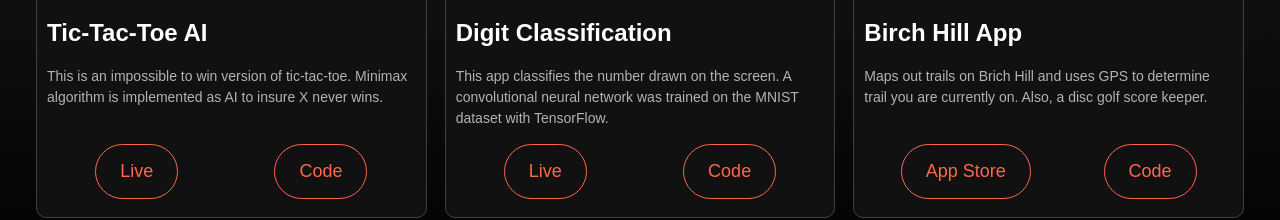
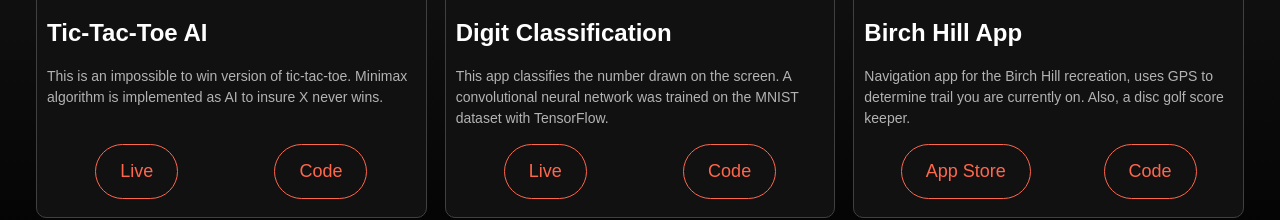
Before and after one commit to blaughlin/portfolio, a plain HTML site: page index.html in a window 1280 px wide. Shown: the part 2638-2858 px from the top of the page. Drawn offline with nearby package versions, Linux system fonts and the light colour scheme; a web font is replaced by a local one.

Commit message:
fixed spelling mistake

```diff
--- a/index.html
+++ b/index.html
@@ -219,7 +219,7 @@
                                 <span class="card__tag">AppStore</span>
                                 <span class="card__tag">Navigation</span>
                                 <div class="card__name">Birch Hill App</div>
-                                <p class="card__info">Maps out trails on Brich Hill and uses GPS to determine trail you are currently on. Also, a disc golf score keeper.</p>
+                                <p class="card__info">Navigation app for the Birch Hill recreation, uses GPS to determine trail you are currently on. Also, a disc golf score keeper.</p>
                                 <div class='btn_container'>
                                     <a href ='https://apps.apple.com/us/app/birch-hill/id1583845490' target="_blank" class="card__btn">App Store</a>
                                     <a href="https://github.com/blaughlin/Birch-Hill" target="_blank" class="card__btn">Code</a>
```
